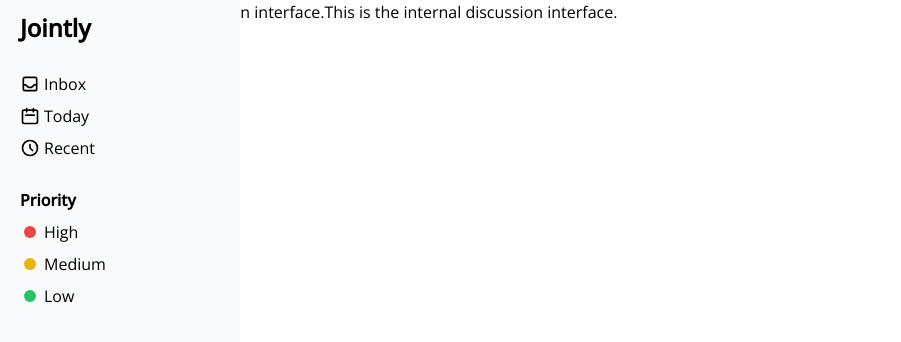
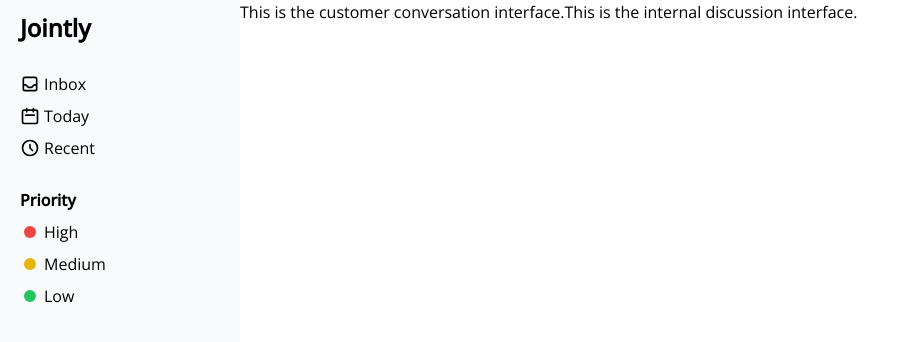
Before and after one commit to RogelioCamargo/jointly, a React (Create React App) app in the folder frontend/: page / in a window 1280 px wide. Shown: the top 342 px of the page, without its empty margins (0-901 px from the left). Built offline with nearby package versions, Linux system fonts and the light colour scheme.

Commit message:
Update app file, main styling, and ticket list

```diff
--- a/frontend/src/App.jsx
+++ b/frontend/src/App.jsx
@@ -1,17 +1,23 @@
 import './App.css';
-import CustomerConversation from "./components/CustomerConversation/CustomerConverstion";
-import InternalDiscussion from "./components/InternalDiscussion/InternalDiscussion";
-import SideMenu from "./components/SideMenu/SideMenu";
+import CustomerConversation from "./components/CustomerConversation";
+import InternalDiscussion from "./components/InternalDiscussion";
+import SideMenu from "./components/SideMenu";
+import TicketList from "./components/TicketList";
 
 function App() {
   return (
     <div className="App">
-			<div className="flex">
+			<div className="flex w-full h-full">
 				<SideMenu />
-				<div className="flex">
-					<CustomerConversation />
-					<InternalDiscussion />
-				</div>
+				<main className="main-content">
+					<div className="max-w-6xl mx-auto">
+						{/* <TicketList /> */}
+						<div className="flex">
+							<CustomerConversation />
+							<InternalDiscussion />
+						</div>
+					</div>
+				</main>
 			</div>
     </div>
   );
--- a/frontend/src/components/TicketList/TicketList.jsx
+++ b/frontend/src/components/TicketList/TicketList.jsx
@@ -5,7 +5,8 @@
 	const array = new Array(20).fill(1);
 	return (
 		<div className="ticket-list">
-			<ul className="max-w-6xl mx-auto">
+			<h1 className="p-3 text-2xl font-bold">Inbox</h1>
+			<ul>
 				{array.map((_) => (
 					<TicketListItem />
 				))}
```
